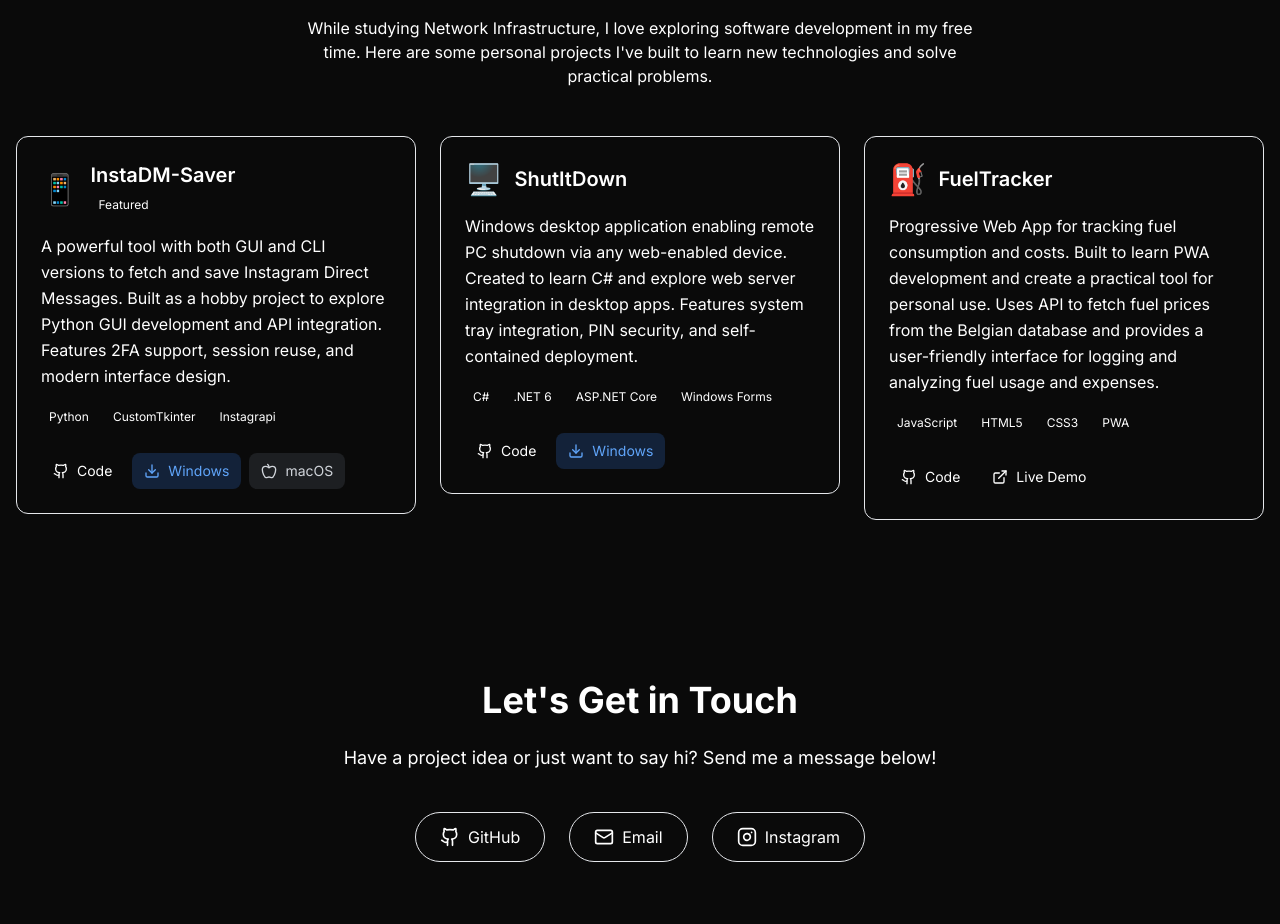
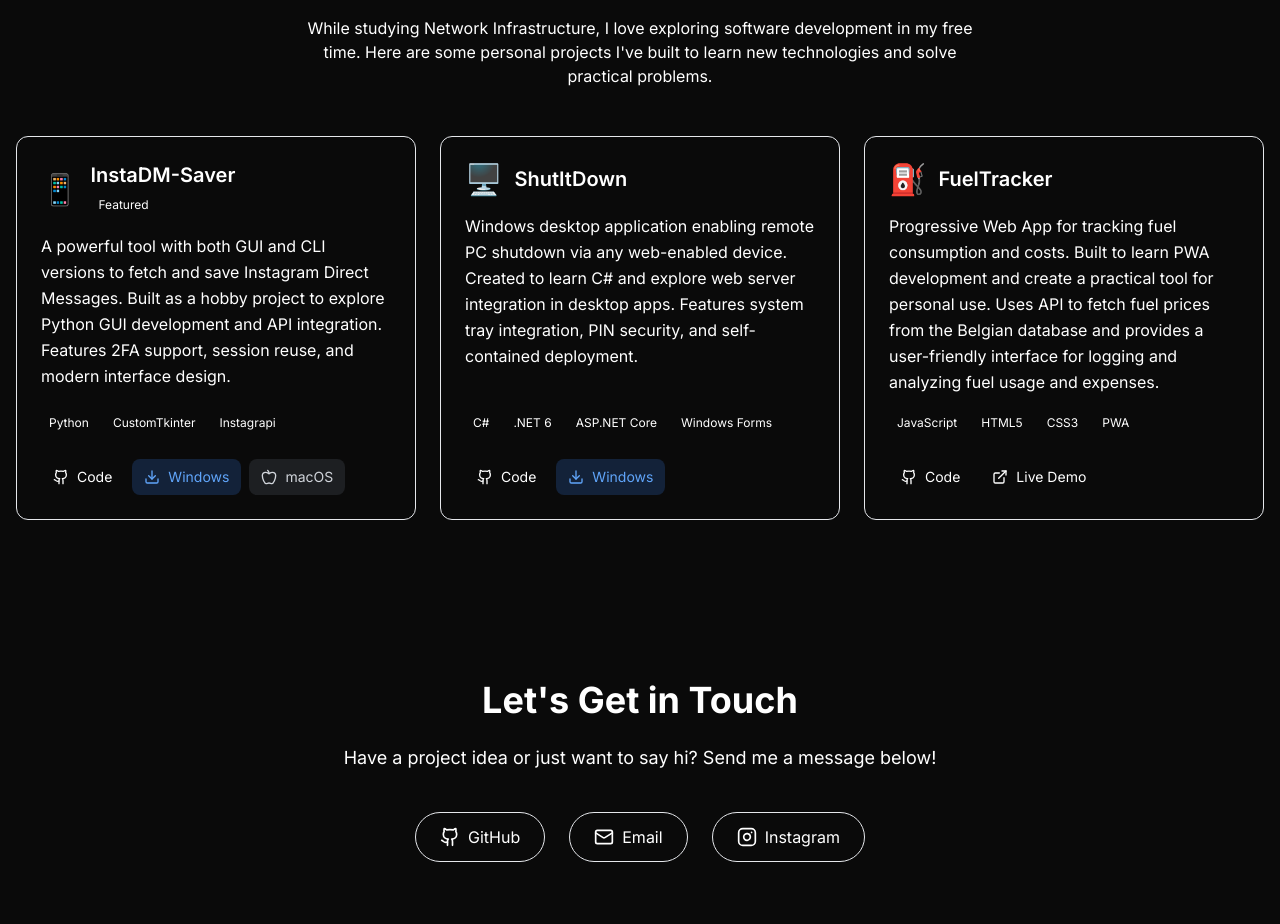
Before and after one commit to yyyutakaaa/dark-mode-portfolio, a Next.js app: page / in a window 1280 px wide. Shown: the part 1940-2864 px from the top of the page. Built offline with nearby package versions, Linux system fonts and the light colour scheme.

Commit message:
fix: adjust ProjectCard layout for better responsiveness and content alignment

```diff
--- a/components/ProjectCard.tsx
+++ b/components/ProjectCard.tsx
@@ -23,7 +23,7 @@ export default function ProjectCard({ project }: ProjectCardProps) {
     <motion.div
       whileHover={{ y: -5, scale: 1.02 }}
       transition={{ duration: 0.2 }}
-      className="bg-bg-card border border-accent/20 rounded-xl p-6 hover:border-accent/40 hover:shadow-lg hover:shadow-primary/5 transition-all duration-300"
+      className="bg-bg-card border border-accent/20 rounded-xl p-6 hover:border-accent/40 hover:shadow-lg hover:shadow-primary/5 transition-all duration-300 h-full flex flex-col"
     >
       <div className="flex items-center gap-3 mb-4">
         <span className="text-3xl">{project.icon}</span>
@@ -39,7 +39,7 @@ export default function ProjectCard({ project }: ProjectCardProps) {
         </div>
       </div>
 
-      <p className="text-text-secondary mb-4 leading-relaxed">
+      <p className="text-text-secondary mb-4 leading-relaxed flex-grow">
         {project.description}
       </p>
 
```
